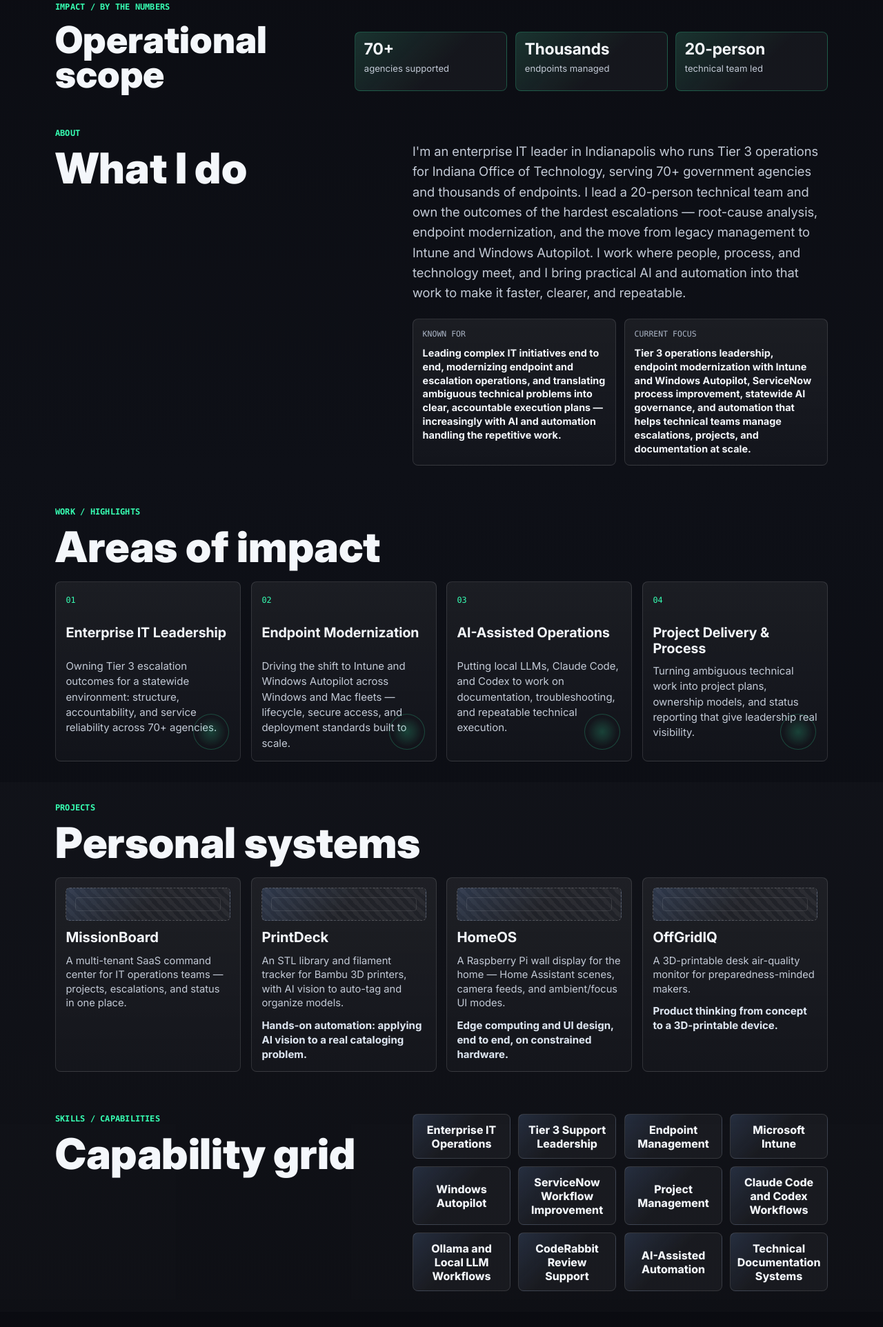
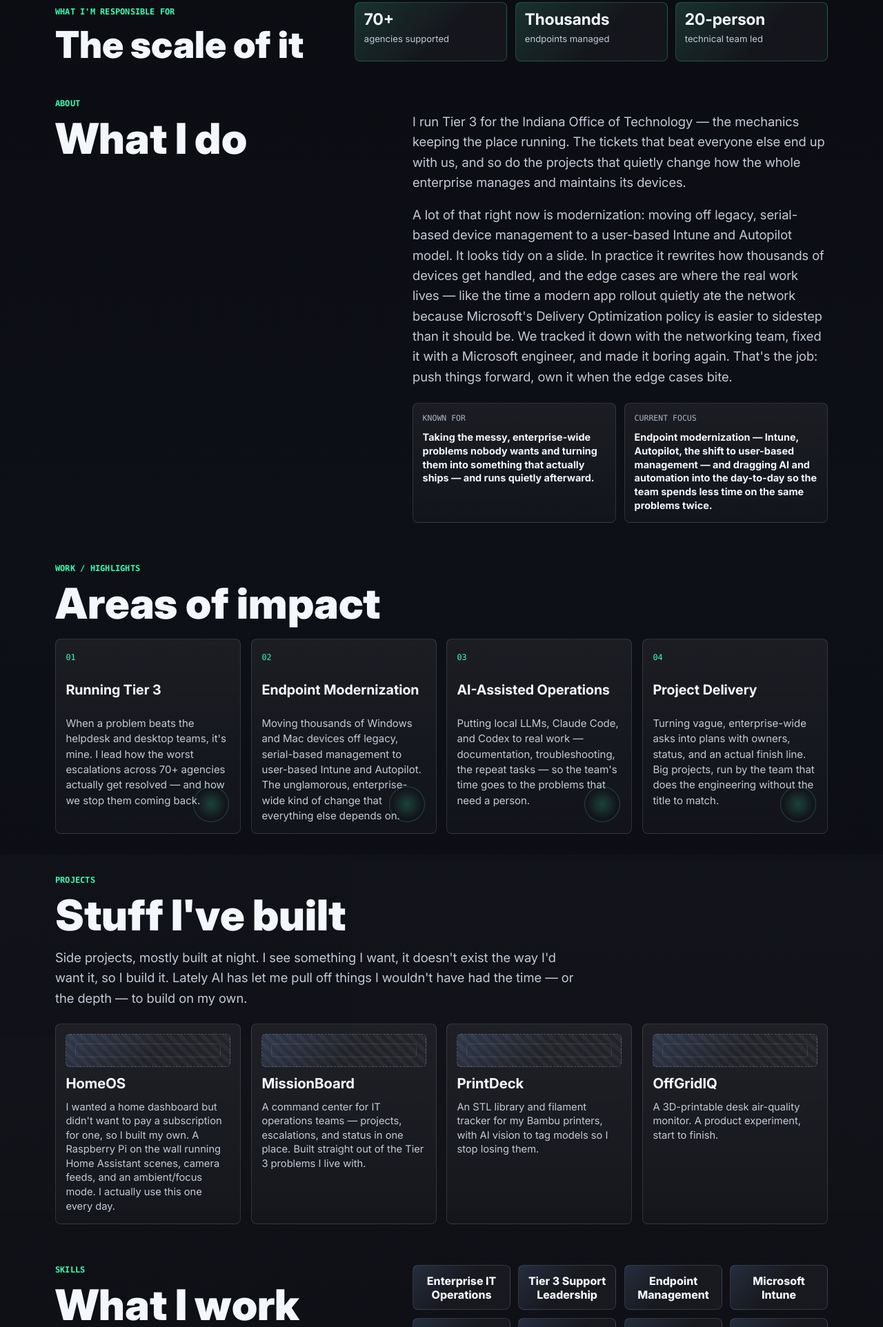
Before and after one commit to SilverFuel/JordanBuck.ME, a website built with Vite: page index.html in a window 1280 px wide. Shown: the part 801-2725 px from the top of the page at 69% size. Built offline with nearby package versions, Linux system fonts and the light colour scheme.

Commit message:
Refresh portfolio copy

```diff
--- a/index.html
+++ b/index.html
@@ -88,11 +88,11 @@
         </div>
         <div class="hero__inner shell">
           <div class="hero__copy">
-            <p class="eyebrow reveal-line">Enterprise IT / AI operations leadership</p>
+            <p class="eyebrow reveal-line">TIER 3 · INDIANA OFFICE OF TECHNOLOGY</p>
             <h1 class="hero__title glyph-title" id="hero-title" data-split-text>Jordan Buck</h1>
-            <p class="hero__role reveal-line">Deputy Assistant IT Director / Tier 3 Manager at Indiana Office of Technology, supporting 70+ government agencies and thousands of endpoints across Indiana.</p>
-            <p class="hero__tagline reveal-line">Enterprise IT leader turning complex, statewide support operations into structured, scalable systems — with practical AI built into the work.</p>
-            <p class="proof-line reveal-line">Scope: 70+ government agencies, thousands of endpoints, and a 20-person Tier 3 technical team.</p>
+            <p class="hero__role reveal-line">Deputy Assistant IT Director / Tier 3 Manager, Indiana Office of Technology</p>
+            <p class="hero__tagline reveal-line">I run the team that keeps the state's IT running. When a problem beats the helpdesk and the desktop techs, it lands with us — and we're usually the ones quietly running the projects that change how every agency manages its devices. Engineers without the title.</p>
+            <p class="proof-line reveal-line">And I don't think being the government is an excuse to move slow.</p>
             <div class="hero__actions reveal-line" aria-label="Primary actions">
               <a class="button button--primary magnetic" href="/jordan-buck-resume.pdf" target="_blank" rel="noopener noreferrer">Download résumé</a>
               <a class="button button--ghost magnetic" href="https://www.linkedin.com/in/jordan-buck-46102973/" target="_blank" rel="noopener noreferrer">Connect on LinkedIn</a>
@@ -112,7 +112,7 @@
             </div>
             <div class="signal-card">
               <p class="signal-card__label">Status</p>
-              <p>Open to enterprise IT leadership conversations and collaboration.</p>
+              <p>Open to leadership roles where moving fast isn't a dirty word.</p>
             </div>
             <div class="signal-card signal-card--tools">
               <p class="signal-card__label">Tools</p>
@@ -125,8 +125,8 @@
       <section class="section section--impact" id="impact" aria-labelledby="impact-title">
         <div class="shell impact-panel">
           <div>
-            <p class="eyebrow reveal-line">Impact / By the numbers</p>
-            <h2 class="section-title section-title--compact glyph-title" id="impact-title" data-split-text>Operational scope</h2>
+            <p class="eyebrow reveal-line">WHAT I'M RESPONSIBLE FOR</p>
+            <h2 class="section-title section-title--compact glyph-title" id="impact-title" data-split-text>The scale of it</h2>
           </div>
           <ul class="impact-list" aria-label="Impact facts">
             <li class="impact-chip reveal-card">
@@ -148,19 +148,20 @@
       <section class="section section--about" id="about" aria-labelledby="about-title">
         <div class="shell section-grid">
           <div>
-            <p class="eyebrow reveal-line">About</p>
+            <p class="eyebrow reveal-line">ABOUT</p>
             <h2 class="section-title glyph-title" id="about-title" data-split-text>What I do</h2>
           </div>
           <div class="section-copy">
-            <p class="lead reveal-line">I'm an enterprise IT leader in Indianapolis who runs Tier 3 operations for Indiana Office of Technology, serving 70+ government agencies and thousands of endpoints. I lead a 20-person technical team and own the outcomes of the hardest escalations — root-cause analysis, endpoint modernization, and the move from legacy management to Intune and Windows Autopilot. I work where people, process, and technology meet, and I bring practical AI and automation into that work to make it faster, clearer, and repeatable.</p>
+            <p class="lead reveal-line">I run Tier 3 for the Indiana Office of Technology — the mechanics keeping the place running. The tickets that beat everyone else end up with us, and so do the projects that quietly change how the whole enterprise manages and maintains its devices.</p>
+            <p class="lead reveal-line">A lot of that right now is modernization: moving off legacy, serial-based device management to a user-based Intune and Autopilot model. It looks tidy on a slide. In practice it rewrites how thousands of devices get handled, and the edge cases are where the real work lives — like the time a modern app rollout quietly ate the network because Microsoft's Delivery Optimization policy is easier to sidestep than it should be. We tracked it down with the networking team, fixed it with a Microsoft engineer, and made it boring again. That's the job: push things forward, own it when the edge cases bite.</p>
             <div class="metric-strip about-focus">
               <div class="metric-card reveal-card">
                 <span>Known for</span>
-                <strong>Leading complex IT initiatives end to end, modernizing endpoint and escalation operations, and translating ambiguous technical problems into clear, accountable execution plans — increasingly with AI and automation handling the repetitive work.</strong>
+                <strong>Taking the messy, enterprise-wide problems nobody wants and turning them into something that actually ships — and runs quietly afterward.</strong>
               </div>
               <div class="metric-card reveal-card">
                 <span>Current focus</span>
-                <strong>Tier 3 operations leadership, endpoint modernization with Intune and Windows Autopilot, ServiceNow process improvement, statewide AI governance, and automation that helps technical teams manage escalations, projects, and documentation at scale.</strong>
+                <strong>Endpoint modernization — Intune, Autopilot, the shift to user-based management — and dragging AI and automation into the day-to-day so the team spends less time on the same problems twice.</strong>
               </div>
             </div>
           </div>
@@ -176,23 +177,23 @@
           <div class="card-grid" data-card-grid>
             <article class="work-card reveal-card magnetic">
               <span class="work-card__index" aria-hidden="true">01</span>
-              <h3>Enterprise IT Leadership</h3>
-              <p>Owning Tier 3 escalation outcomes for a statewide environment: structure, accountability, and service reliability across 70+ agencies.</p>
+              <h3>Running Tier 3</h3>
+              <p>When a problem beats the helpdesk and desktop teams, it's mine. I lead how the worst escalations across 70+ agencies actually get resolved — and how we stop them coming back.</p>
             </article>
             <article class="work-card reveal-card magnetic">
               <span class="work-card__index" aria-hidden="true">02</span>
               <h3>Endpoint Modernization</h3>
-              <p>Driving the shift to Intune and Windows Autopilot across Windows and Mac fleets — lifecycle, secure access, and deployment standards built to scale.</p>
+              <p>Moving thousands of Windows and Mac devices off legacy, serial-based management to user-based Intune and Autopilot. The unglamorous, enterprise-wide kind of change that everything else depends on.</p>
             </article>
             <article class="work-card reveal-card magnetic">
               <span class="work-card__index" aria-hidden="true">03</span>
               <h3>AI-Assisted Operations</h3>
-              <p>Putting local LLMs, Claude Code, and Codex to work on documentation, troubleshooting, and repeatable technical execution.</p>
+              <p>Putting local LLMs, Claude Code, and Codex to real work — documentation, troubleshooting, the repeat tasks — so the team's time goes to the problems that need a person.</p>
             </article>
             <article class="work-card reveal-card magnetic">
               <span class="work-card__index" aria-hidden="true">04</span>
-              <h3>Project Delivery &amp; Process</h3>
-              <p>Turning ambiguous technical work into project plans, ownership models, and status reporting that give leadership real visibility.</p>
+              <h3>Project Delivery</h3>
+              <p>Turning vague, enterprise-wide asks into plans with owners, status, and an actual finish line. Big projects, run by the team that does the engineering without the title to match.</p>
             </article>
           </div>
         </div>
@@ -201,38 +202,36 @@
       <section class="section section--projects" id="projects" aria-labelledby="projects-title">
         <div class="shell">
           <div class="section-heading">
-            <p class="eyebrow reveal-line">Projects</p>
-            <h2 class="section-title glyph-title" id="projects-title" data-split-text>Personal systems</h2>
+            <p class="eyebrow reveal-line">PROJECTS</p>
+            <h2 class="section-title glyph-title" id="projects-title" data-split-text>Stuff I've built</h2>
+            <p class="lead reveal-line">Side projects, mostly built at night. I see something I want, it doesn't exist the way I'd want it, so I build it. Lately AI has let me pull off things I wouldn't have had the time — or the depth — to build on my own.</p>
           </div>
           <div class="project-grid" data-card-grid>
             <article class="project-card reveal-card magnetic">
+              <div class="project-card__media" role="img" aria-label="HomeOS wall display image slot" data-image-slot="/projects/homeos.jpg"></div>
+              <h3>HomeOS</h3>
+              <p>I wanted a home dashboard but didn't want to pay a subscription for one, so I built my own. A Raspberry Pi on the wall running Home Assistant scenes, camera feeds, and an ambient/focus mode. I actually use this one every day.</p>
+              <a class="project-card__link" href="#" hidden data-project-link>Project link slot</a>
+              <!-- Owner slot: Add public/projects/homeos.jpg and replace the hidden link href when ready. -->
+            </article>
+            <article class="project-card reveal-card magnetic">
               <div class="project-card__media" role="img" aria-label="MissionBoard operations dashboard image slot" data-image-slot="/projects/missionboard.jpg"></div>
               <h3>MissionBoard</h3>
-              <p>A multi-tenant SaaS command center for IT operations teams — projects, escalations, and status in one place.</p>
+              <p>A command center for IT operations teams — projects, escalations, and status in one place. Built straight out of the Tier 3 problems I live with.</p>
               <a class="project-card__link" href="#" hidden data-project-link>Project link slot</a>
               <!-- Owner slot: Add public/projects/missionboard.jpg and replace the hidden link href when ready. -->
             </article>
             <article class="project-card reveal-card magnetic">
               <div class="project-card__media" role="img" aria-label="PrintDeck model catalog image slot" data-image-slot="/projects/printdeck.jpg"></div>
               <h3>PrintDeck</h3>
-              <p>An STL library and filament tracker for Bambu 3D printers, with AI vision to auto-tag and organize models.</p>
-              <p class="project-card__why">Hands-on automation: applying AI vision to a real cataloging problem.</p>
+              <p>An STL library and filament tracker for my Bambu printers, with AI vision to tag models so I stop losing them.</p>
               <a class="project-card__link" href="#" hidden data-project-link>Project link slot</a>
               <!-- Owner slot: Add public/projects/printdeck.jpg and replace the hidden link href when ready. -->
             </article>
             <article class="project-card reveal-card magnetic">
-              <div class="project-card__media" role="img" aria-label="HomeOS wall display image slot" data-image-slot="/projects/homeos.jpg"></div>
-              <h3>HomeOS</h3>
-              <p>A Raspberry Pi wall display for the home — Home Assistant scenes, camera feeds, and ambient/focus UI modes.</p>
-              <p class="project-card__why">Edge computing and UI design, end to end, on constrained hardware.</p>
-              <a class="project-card__link" href="#" hidden data-project-link>Project link slot</a>
-              <!-- Owner slot: Add public/projects/homeos.jpg and replace the hidden link href when ready. -->
-            </article>
-            <article class="project-card reveal-card magnetic">
               <div class="project-card__media" role="img" aria-label="OffGridIQ air-quality device image slot" data-image-slot="/projects/offgridiq.jpg"></div>
               <h3>OffGridIQ</h3>
-              <p>A 3D-printable desk air-quality monitor for preparedness-minded makers.</p>
-              <p class="project-card__why">Product thinking from concept to a 3D-printable device.</p>
+              <p>A 3D-printable desk air-quality monitor. A product experiment, start to finish.</p>
               <a class="project-card__link" href="#" hidden data-project-link>Project link slot</a>
               <!-- Owner slot: Add public/projects/offgridiq.jpg and replace the hidden link href when ready. -->
             </article>
@@ -243,8 +242,8 @@
       <section class="section section--skills" id="skills" aria-labelledby="skills-title">
         <div class="shell section-grid">
           <div>
-            <p class="eyebrow reveal-line">Skills / Capabilities</p>
-            <h2 class="section-title glyph-title" id="skills-title" data-split-text>Capability grid</h2>
+            <p class="eyebrow reveal-line">SKILLS</p>
+            <h2 class="section-title glyph-title" id="skills-title" data-split-text>What I work with</h2>
           </div>
           <div class="skill-board">
             <span class="skill-chip reveal-card">Enterprise IT Operations</span>
@@ -276,9 +275,9 @@
       <section class="section section--contact" id="contact" aria-labelledby="contact-title">
         <div class="shell contact-panel">
           <div>
-            <p class="eyebrow reveal-line">Contact</p>
-            <h2 class="section-title glyph-title" id="contact-title" data-split-text>Let's build the next thing.</h2>
-            <p class="contact-close reveal-line">Whether it's an enterprise IT leadership role, an AI-governance conversation, or a hard operational problem worth solving — I'm glad to talk.</p>
+            <p class="eyebrow reveal-line">CONTACT</p>
+            <h2 class="section-title glyph-title" id="contact-title" data-split-text>Where I'm headed</h2>
+            <p class="contact-close reveal-line">Long term, I'm aiming at a CTO seat — somewhere I can steer the technical direction, work a real budget, and make something out of nothing. I know this stuff deeply, I keep up with where it's going, and I like pointing the ship. Short term, I'm open to leadership roles where moving fast isn't a dirty word. If that's a conversation worth having, reach out.</p>
           </div>
           <div class="contact-actions">
             <div class="contact-link contact-link--email reveal-card">
```
